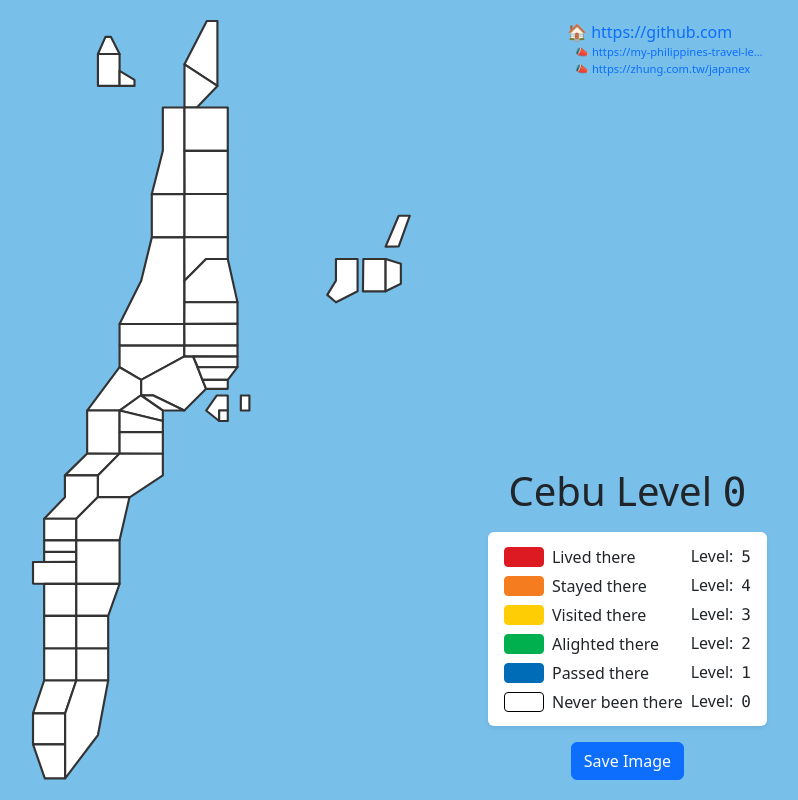
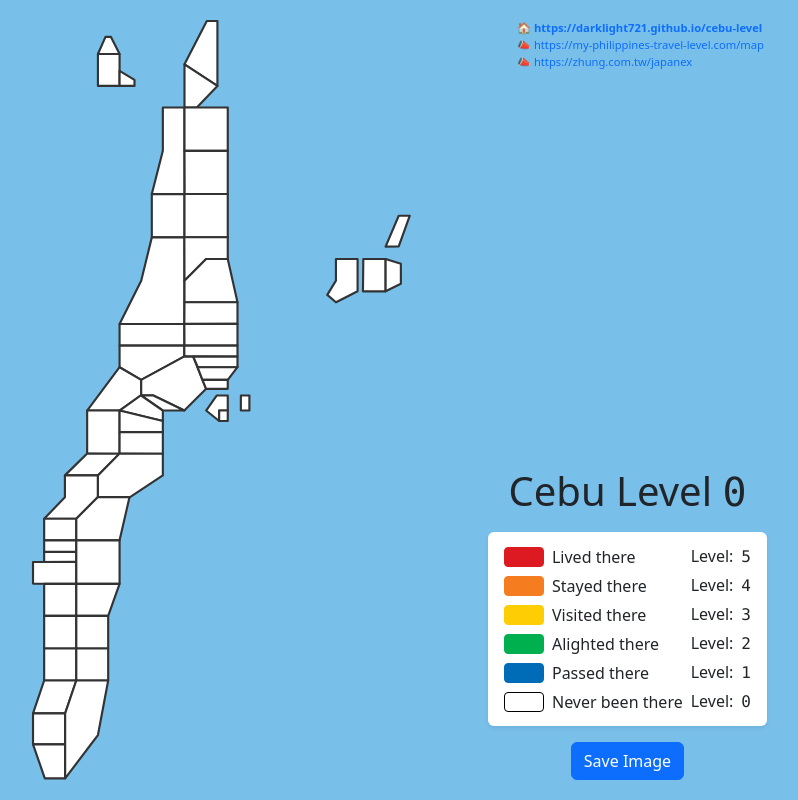
Before and after one commit to darklight721/cebu-level, a React (Vite) app: page / in a window 1280 px wide. Shown: the whole page, without its empty margins (423-1221 px from the left). Built offline with nearby package versions, Linux system fonts and the light colour scheme.

Commit message:
Adjust links

```diff
--- a/src/App.css
+++ b/src/App.css
@@ -28,13 +28,9 @@
 }
 
 .links {
-  font-size: 0.5rem;
+  font-size: 0.4rem;
   margin: 20px 20px 0;
-  width: 150px;
-}
-
-.main-link {
-  font-size: 0.7rem;
+  width: 145px;
 }
 
 .town {
@@ -77,12 +73,12 @@
 
 @media (min-width: 576px) {
   .links {
-    width: 200px;
+    width: 250px;
     font-size: 0.7rem;
   }
 
   .main-link {
-    font-size: 1rem;
+    font-weight: bold;
   }
 
   .tile {
--- a/src/App.tsx
+++ b/src/App.tsx
@@ -23,14 +23,14 @@ export default function App() {
     <div className="app container-md h-100 position-relative overflow-auto">
       <div className="links position-absolute top-0 end-0">
         <a
-          className="main-link d-block text-decoration-none"
-          href="https://github.com"
+          className="d-block text-decoration-none text-truncate main-link"
+          href="https://darklight721.github.io/cebu-level"
         >
-          🏠 https://github.com
+          🏠 https://darklight721.github.io/cebu-level
         </a>
         <a
           data-html2canvas-ignore
-          className="ms-1 ms-sm-2 d-block text-decoration-none text-truncate"
+          className="d-block text-decoration-none text-truncate"
           href="https://my-philippines-travel-level.com/map"
           target="_blank"
           rel="noopener noreferrer"
@@ -39,7 +39,7 @@ export default function App() {
         </a>
         <a
           data-html2canvas-ignore
-          className="ms-1 ms-sm-2 d-block text-decoration-none text-truncate"
+          className="d-block text-decoration-none text-truncate"
           href="https://zhung.com.tw/japanex"
           target="_blank"
           rel="noopener noreferrer"
```
